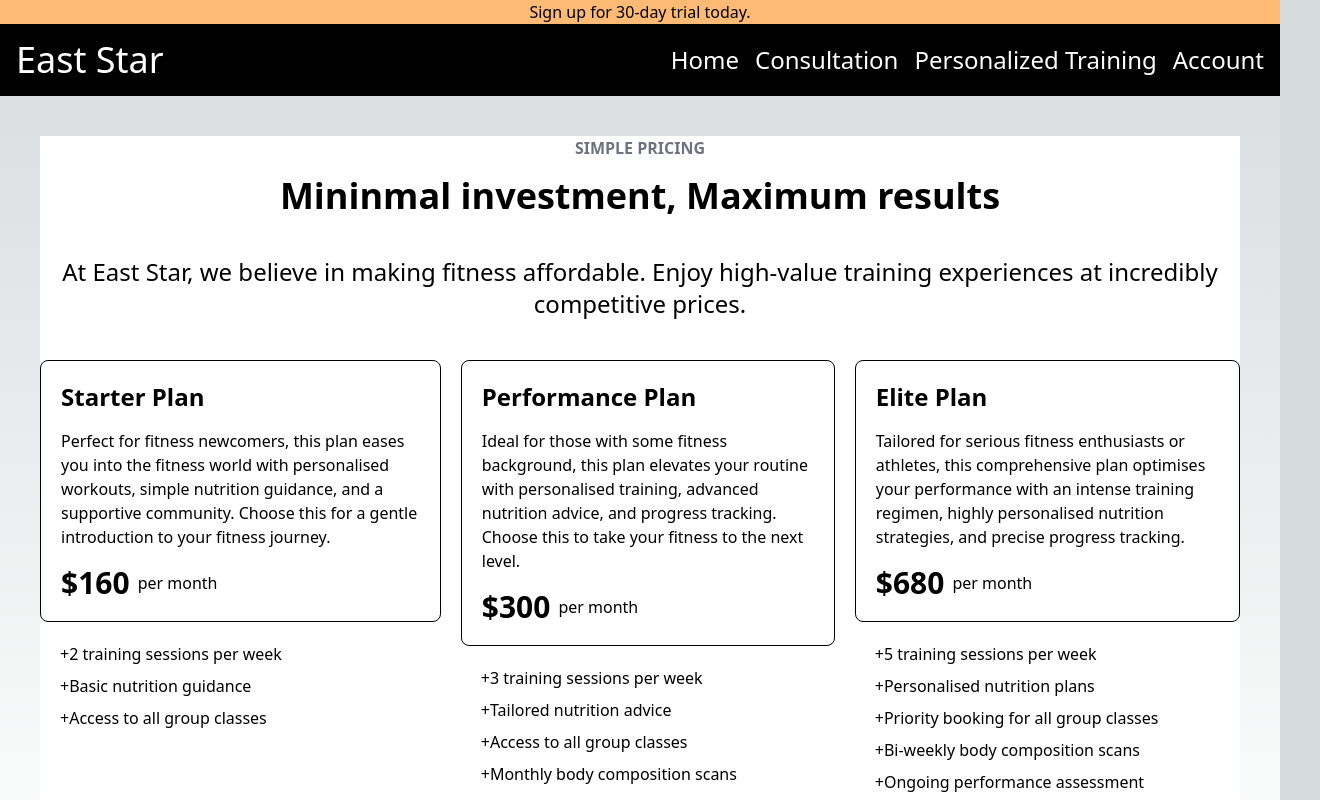
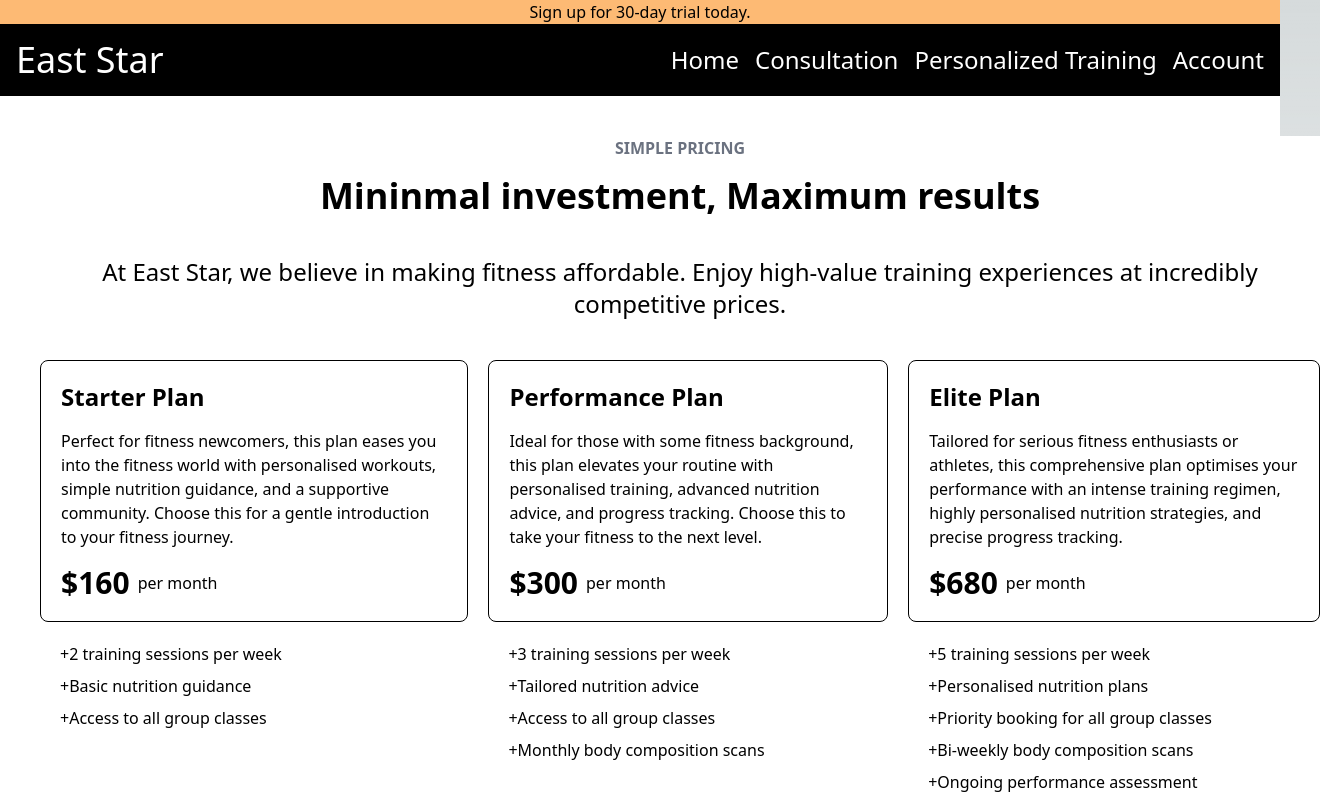
Before and after one commit to Dluu520/Frontend---Fitness-Landing-Page, a Next.js app: page /components/Section/ServiceDetail in a window 1280 px wide. Shown: the top 800 px of the page, 1320 px wide, since content can reach past the window. Built offline with nearby package versions, Linux system fonts and the light colour scheme.

Commit message:
9-9-23 Header changes

```diff
--- a/src/pages/components/Header.tsx
+++ b/src/pages/components/Header.tsx
@@ -7,7 +7,7 @@
     setOpenMenu(!openMenu);
   };
   return (
-    <div className="relative flex flex-col w-full m-0 p-0">
+    <div className="relative flex flex-col w-full m-0 p-0 bg-white">
       <TrialRun />
       {/*Desktop Menu */}
       <div className=" hidden sm:flex justify-between p-4 bg-black text-white">
--- a/src/pages/components/Section/ServiceDetail.tsx
+++ b/src/pages/components/Section/ServiceDetail.tsx
@@ -44,7 +44,7 @@
 
 const ServiceDetail = () => {
   return (
-    <div className="flex flex-col justify-center items-center gap-10 m-10 bg-white">
+    <div className="flex flex-col justify-center items-center gap-10 m-10 bg-white w-full">
       <div className="text-center flex flex-col gap-4 ">
         <h3 className="font-bold text-gray-500 ">SIMPLE PRICING</h3>
         <h1 className="text-3xl sm:text-4xl font-bold">
```
